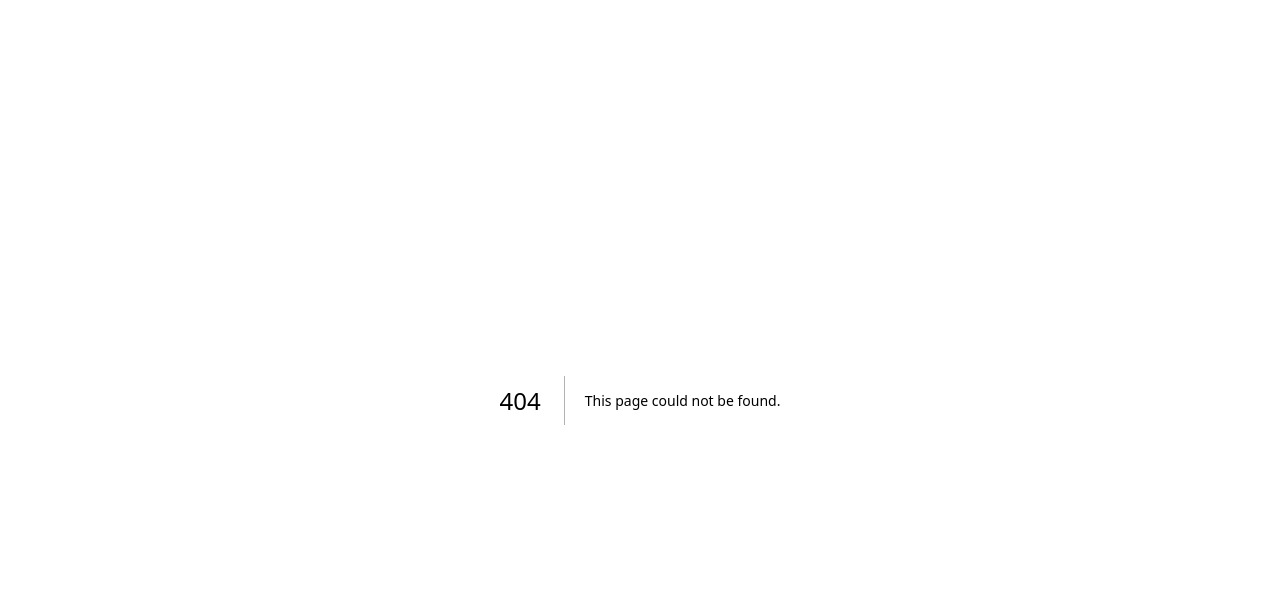
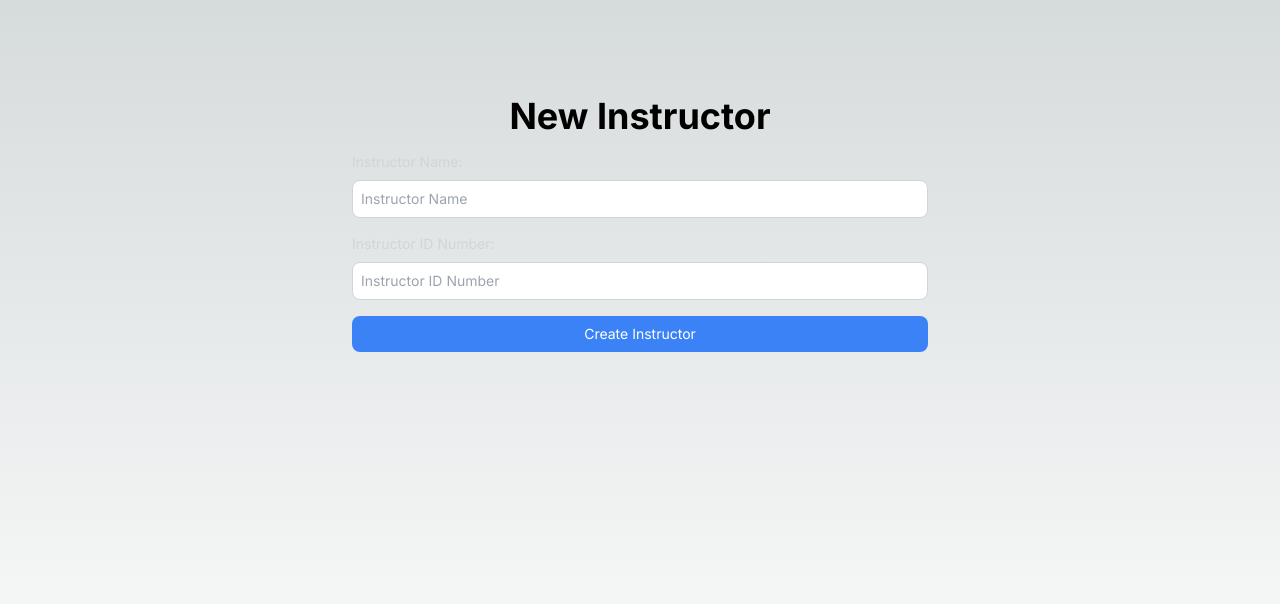
Before and after one commit to myusernamesthisreal/cs7330-project, a Next.js app: page /instructors/new in a window 1280 px wide. Before the commit this address had no page. Shown: the top 604 px of the page. Built offline with nearby package versions, Linux system fonts and the light colour scheme.

Commit message:
feat: Add instructor frontend

```diff
--- /dev/null
+++ b/src/app/instructors/new/page.tsx
@@ -0,0 +1,53 @@
+"use client"
+import { useRouter } from "next/navigation";
+import { FormEvent, useState } from "react";
+
+export default function CreateInstructor() {
+    const router = useRouter();
+    const [error, setError] = useState("");
+    const [idNumber, setIdNumber] = useState("");
+    const [name, setName] = useState("");
+    const [submitted, setSubmitted] = useState(false);
+
+    const handleSubmit = async (e: FormEvent<HTMLButtonElement>) => {
+        e.preventDefault();
+        setSubmitted(true);
+        const res = await fetch("/api/instructors", {
+            method: "POST",
+            body: JSON.stringify({
+                id_number: idNumber,
+                name,
+            }),
+            headers: {
+                "Content-Type": "application/json",
+            },
+        });
+        if (res.ok) {
+            router.push("/");
+        } else {
+            const data = await res.json();
+            setError(data.reason || "Something went wrong");
+        }
+        setSubmitted(false);
+    }
+
+    return (
+        <>
+            <main className="flex min-h-screen flex-col items-center justify-between p-24">
+                <div className="z-10 max-w-xl w-full items-center justify-between text-sm lg:flex lg:flex-col">
+                    <h1 className="text-4xl font-bold text-center mb-4">New Instructor</h1>
+                    <div className="w-full">
+                        <p className="text-sm text-gray-300 mb-2">Instructor Name:</p>
+                        <input type="text" placeholder="Instructor Name" value={name} onChange={(e) => setName(e.target.value)} className="p-2 border border-gray-300 text-black rounded-lg w-full mb-4" />
+                    </div>
+                    <div className="w-full">
+                        <p className="text-sm text-gray-300 mb-2">Instructor ID Number:</p>
+                        <input type="text" placeholder="Instructor ID Number" value={idNumber} onChange={(e) => setIdNumber(e.target.value)} className="p-2 border border-gray-300 text-black rounded-lg w-full mb-4" />
+                    </div>
+                    <button disabled={submitted} className="p-2 bg-blue-500 text-white rounded-lg w-full" type="submit" onClick={handleSubmit}>Create Instructor</button>
+                    {error && <p className="text-red-500 text-sm mt-4">{error}</p>}
+                </div>
+            </main>
+        </>
+    )
+}
--- a/src/app/page.tsx
+++ b/src/app/page.tsx
@@ -19,6 +19,9 @@ export default function Home() {
           <button className="bg-blue-500 hover:bg-blue-700 text-white font-bold py-2 px-4 rounded mt-4" onClick={() => router.push("/degrees/new")}>
             Add Degree
           </button>
+          <button className="bg-blue-500 hover:bg-blue-700 text-white font-bold py-2 px-4 rounded mt-4" onClick={() => router.push("/instructors/new")}>
+            Add Instructor
+          </button>
           <button className="bg-blue-500 hover:bg-blue-700 text-white font-bold py-2 px-4 rounded mt-4" onClick={() => router.push("/courses/new")}>
             Add Course
           </button>
```
